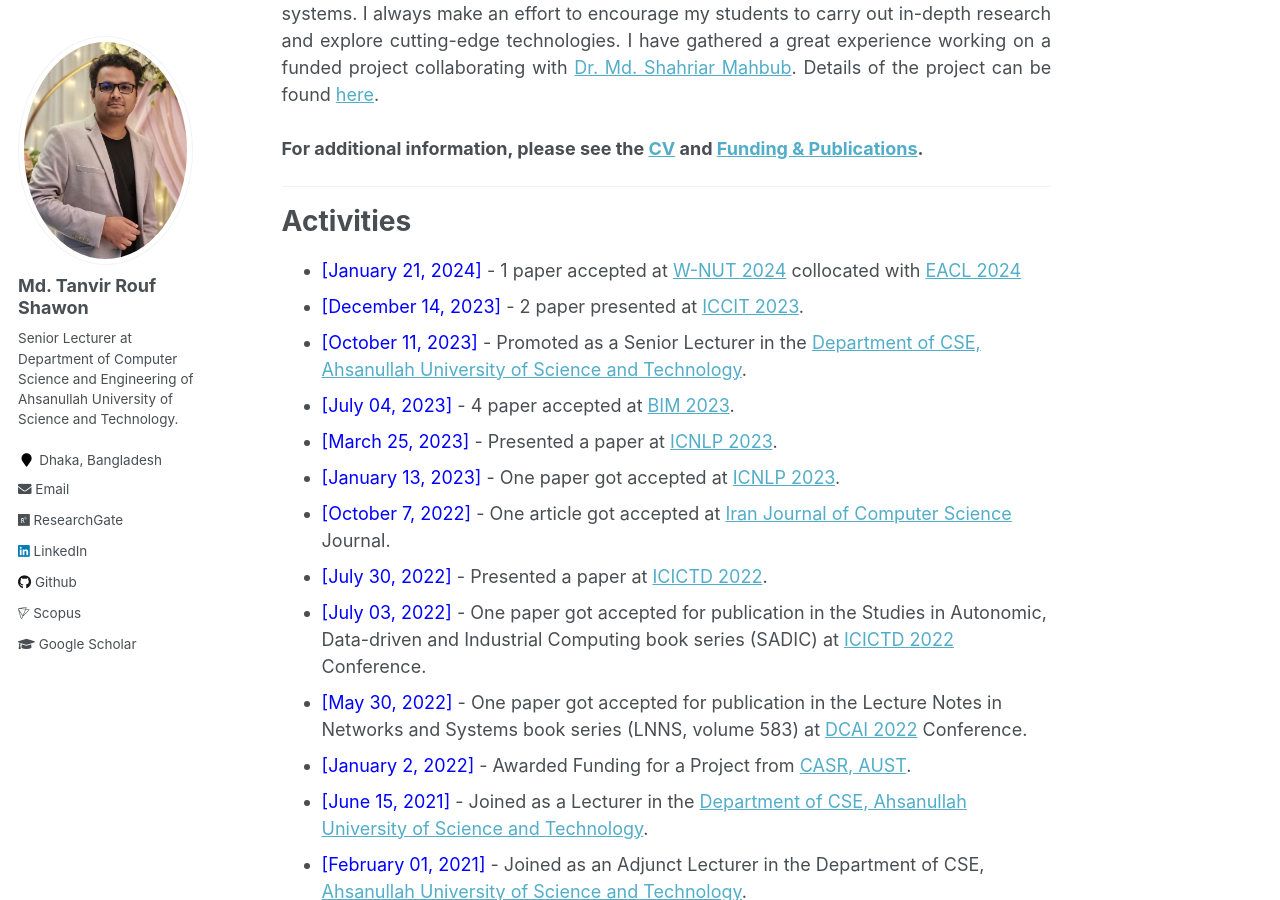
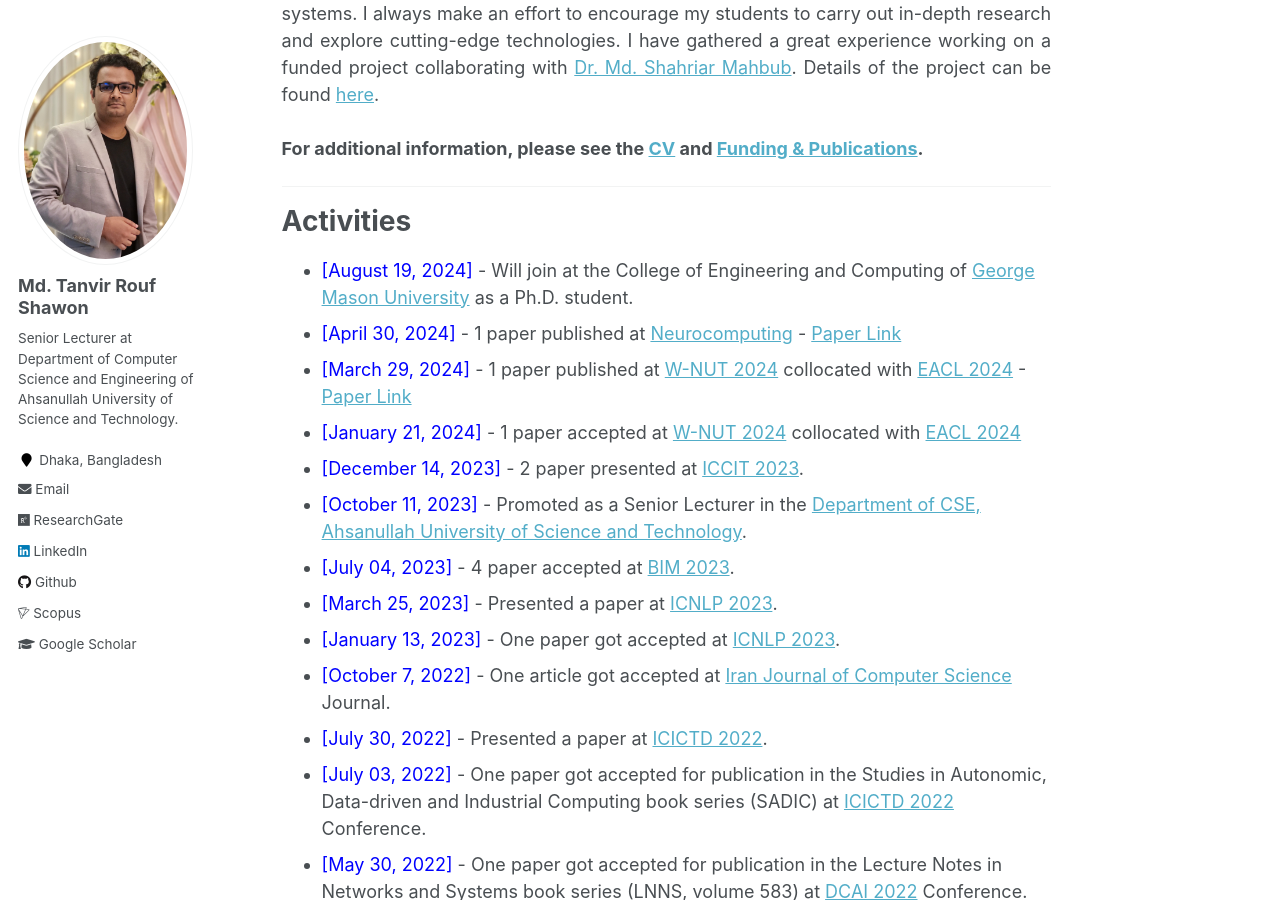
Before and after one commit to shawon-tanvir/shawon-tanvir.github.io, a Jekyll site: the page built from _pages/about.md, in a window 1280 px wide and 900 px high, scrolled down 506 px. Built offline with Jekyll 4.4.1, drawn with Linux system fonts in a browser that asks for light colours; a script that is not in the unit is left out.

Commit message:
Update about.md

```diff
--- a/_pages/about.md
+++ b/_pages/about.md
@@ -24,6 +24,9 @@ I have worked on several research projects involving computer vision and natural
 
 
 # Activities
+* <span style="color:Blue"> [August 19, 2024] </span> - Will join at the College of Engineering and Computing of [George Mason University](https://cec.gmu.edu/) as a Ph.D. student.
+* <span style="color:Blue"> [April 30, 2024] </span> - 1 paper published at [Neurocomputing](https://www.sciencedirect.com/journal/neurocomputing) - [Paper Link](https://www.sciencedirect.com/science/article/pii/S0925231224005034)
+* <span style="color:Blue"> [March 29, 2024] </span> - 1 paper published at [W-NUT 2024](https://noisy-text.github.io/2024/) collocated with [EACL 2024](https://2024.eacl.org/) - [Paper Link](https://aclanthology.org/2024.wnut-1.5/)
 * <span style="color:Blue"> [January 21, 2024] </span> - 1 paper accepted at [W-NUT 2024](https://noisy-text.github.io/2024/) collocated with [EACL 2024](https://2024.eacl.org/)
 * <span style="color:Blue"> [December 14, 2023] </span> - 2 paper presented at [ICCIT 2023](https://iccit.org.bd/2023/).
 * <span style="color:Blue"> [October 11, 2023] </span> - Promoted as a Senior Lecturer in the [Department of CSE, Ahsanullah University of Science and Technology](http://aust.edu/).
```
